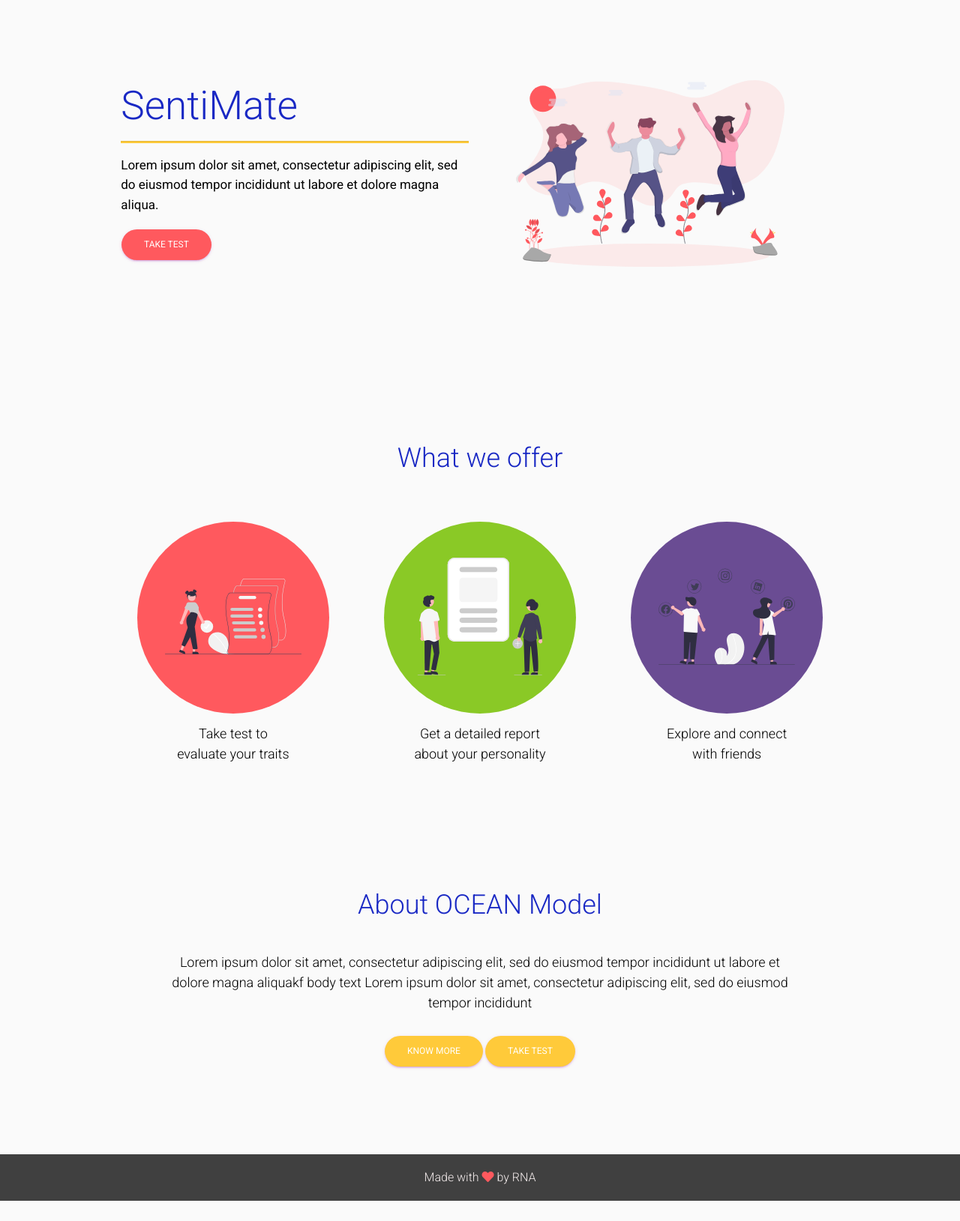
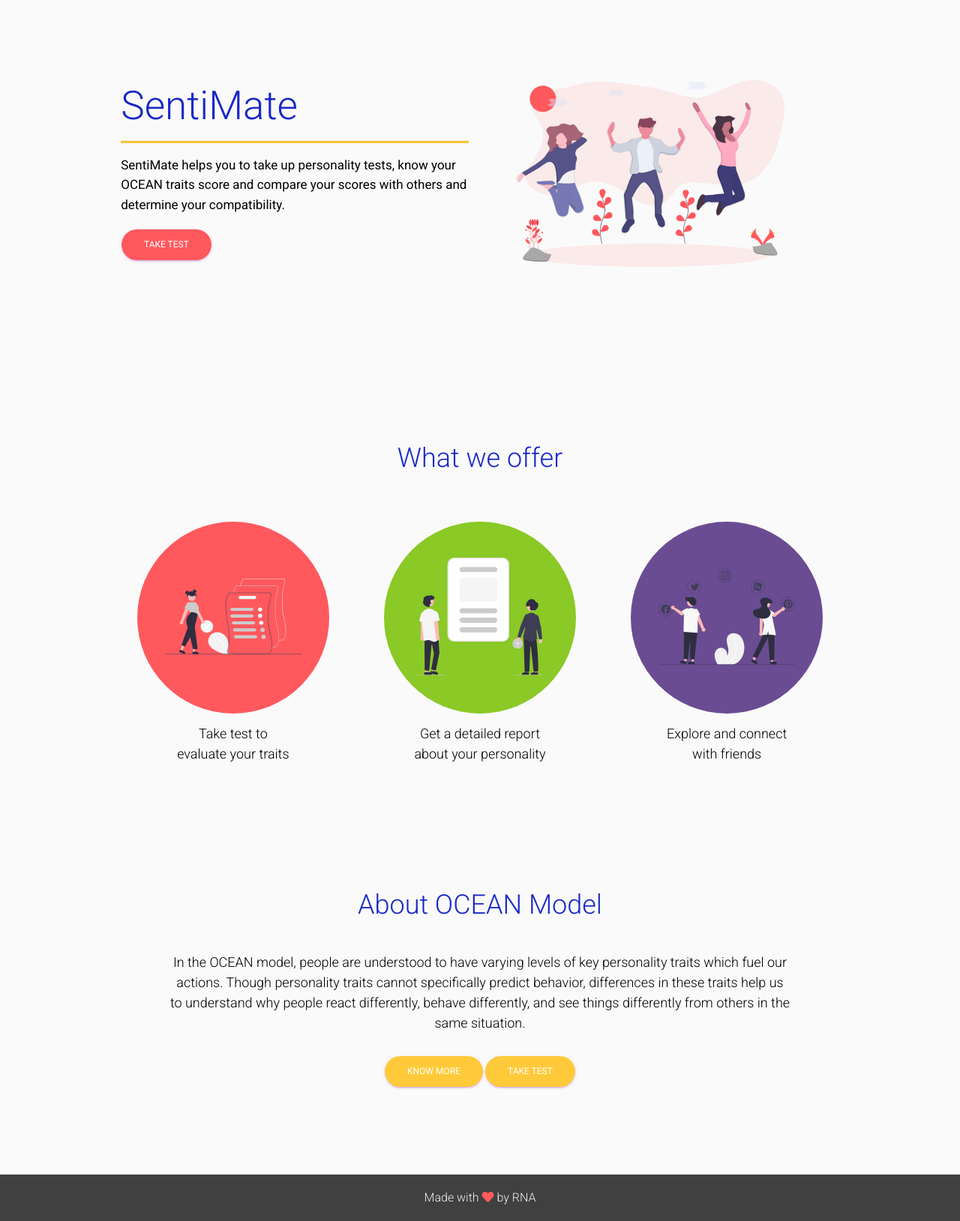
Before and after one commit to RiyaTasgaonkar/SentiMate, a Django app: page / in a window 1280 px wide. Shown: the part 85-1714 px from the top of the page at 75% size. Before the commit the page ends 1687 px from the top, so only its background shows below. Run offline with Django 3.2, Linux system fonts and the light colour scheme; some libraries are stand-ins or nearby versions.

Commit message:
added text

```diff
--- a/ocean/SentiMate/templates/home.html
+++ b/ocean/SentiMate/templates/home.html
@@ -82,7 +82,7 @@ The above copyright notice and this permission notice shall be included in all c
           {% endif %}
           <p class="h1 header-title">SentiMate</p>
           <hr>
-          <p class="h5">Lorem ipsum dolor sit amet, consectetur adipiscing elit, sed do eiusmod tempor incididunt ut labore et dolore magna aliqua. </p>
+          <p class="h5">SentiMate helps you to take up personality tests, know your OCEAN traits score and compare your scores with others and determine your compatibility.</p>
           <a class="btn btn-primary btn-round btn-coral" href="{% url 'tests' %}">Take Test</a>
         </div>
       </div>
@@ -117,8 +117,10 @@ The above copyright notice and this permission notice shall be included in all c
     <div class="col-md-11 mx-auto py-5 mb-3">
       <p class="h2 section-headline">About OCEAN Model</p>
       <div class="row" style="margin:0 5rem 3rem 5rem;">
-        <p class="h4 mx-auto pt-3" style="text-align: center;">Lorem ipsum dolor sit amet, consectetur adipiscing elit, sed do eiusmod tempor incididunt ut labore et dolore magna aliquakf body text Lorem ipsum dolor sit amet, consectetur adipiscing
-          elit, sed do eiusmod tempor incididunt </p>
+        <p class="h4 mx-auto pt-3" style="text-align: center;">
+          In the OCEAN model, people are understood to have varying levels of key personality traits which fuel our actions. Though personality traits cannot specifically predict behavior, differences in these traits help us to
+          understand why people react differently, behave differently, and see things differently from others in the same situation.
+        </p>
         <br><br>
         <div class="mx-auto pt-3">
           <a class="btn btn-primary btn-round btn-yellow mx-auto" href="{% url 'ocean' %}">Know More</a>
```
